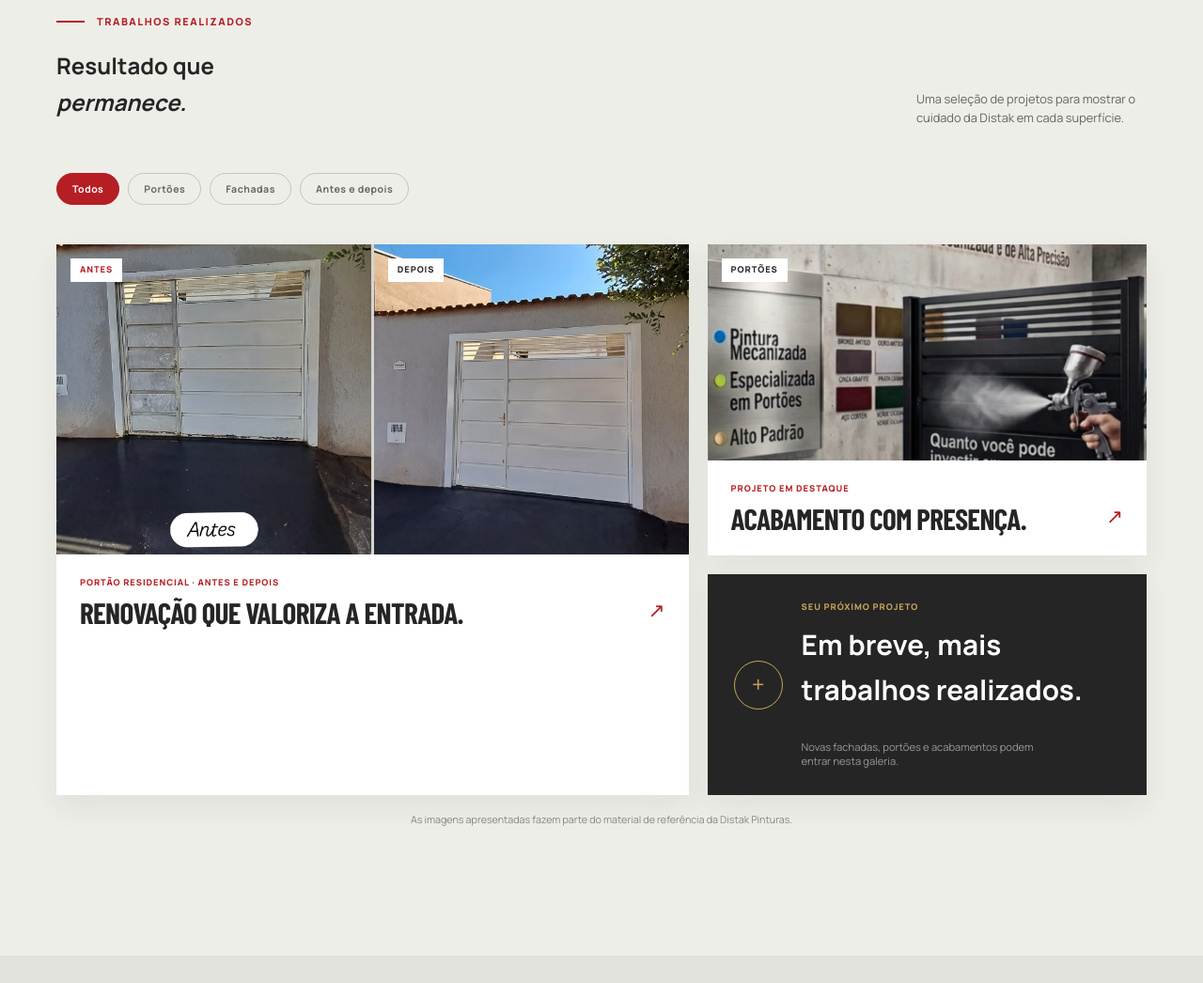
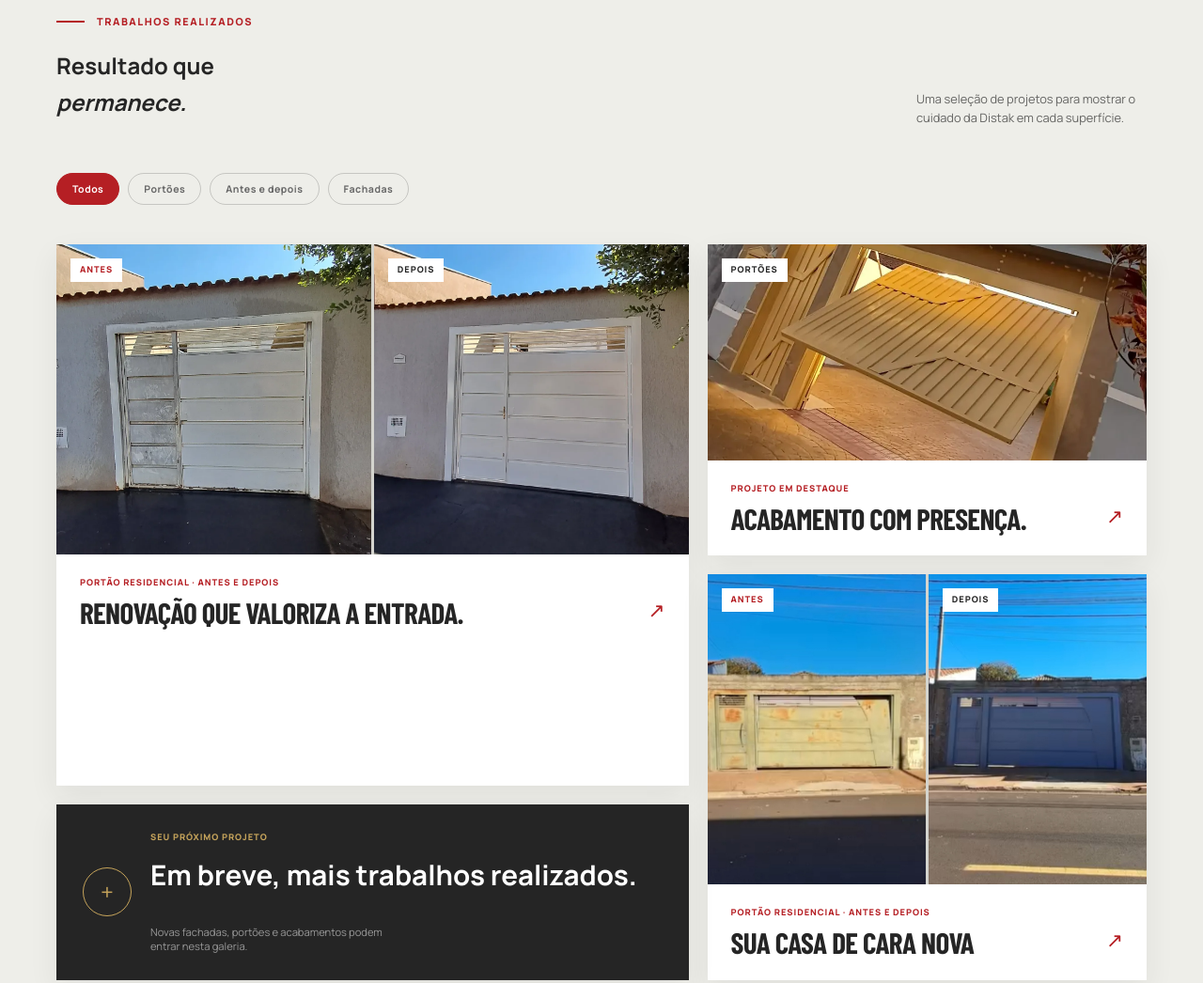
Before and after one commit to SoralTech/distakpinturas, a plain HTML site: page index.html in a window 1280 px wide. Shown: the part 2360-3406 px from the top of the page at 94% size. Drawn offline with nearby package versions, Linux system fonts and the light colour scheme; a web font is replaced by a local one.

Commit message:
Atualizacao das imagens da sessao Trabalhos Realizados

```diff
--- a/index.html
+++ b/index.html
@@ -61,15 +61,109 @@
       </div>
     </section>
 
-    <section class="portfolio section-pad" id="resultado"><div class="container"><div class="result-head reveal"><div><p class="eyebrow"><span class="eyebrow-line"></span> Trabalhos realizados</p><h2>Resultado que<br><em>permanece.</em></h2></div><p>Uma seleção de projetos para mostrar o cuidado da Distak em cada superfície.</p></div>
-      <div class="portfolio-filters reveal reveal-delay" role="tablist" aria-label="Filtrar trabalhos"><button class="filter-button active" data-filter="todos" role="tab" aria-selected="true">Todos</button><button class="filter-button" data-filter="portoes" role="tab" aria-selected="false">Portões</button><button class="filter-button" data-filter="fachadas" role="tab" aria-selected="false">Fachadas</button><button class="filter-button" data-filter="antes-depois" role="tab" aria-selected="false">Antes e depois</button></div>
-      <div class="portfolio-grid">
-        <article class="portfolio-card portfolio-card-featured reveal" data-category="portoes antes-depois"><div class="portfolio-images"><div><img src="assets/antes.png" alt="Portão antes do serviço de pintura"><span>Antes</span></div><div><img src="assets/depois.png" alt="Portão depois do serviço de pintura"><span>Depois</span></div></div><div class="portfolio-info"><div><span class="portfolio-label">Portão residencial · Antes e depois</span><h3>Renovação que valoriza a entrada.</h3></div><span class="portfolio-arrow">↗</span></div></article>
-        <article class="portfolio-card portfolio-card-simple reveal reveal-delay" data-category="portoes"><div class="portfolio-image"><img src="assets/anuncio-distak.png" alt="Portão preto em ambiente de exposição, presente na comunicação da Distak Pinturas"><span class="portfolio-tag">Portões</span></div><div class="portfolio-info"><div><span class="portfolio-label">Projeto em destaque</span><h3>Acabamento com presença.</h3></div><span class="portfolio-arrow">↗</span></div></article>
-        <article class="portfolio-card portfolio-card-placeholder reveal reveal-delay-2" data-category="fachadas"><div class="placeholder-mark">+</div><div><span class="portfolio-label">Seu próximo projeto</span><h3>Em breve, mais trabalhos realizados.</h3><p>Novas fachadas, portões e acabamentos podem entrar nesta galeria.</p></div></article>
+    <section class="portfolio section-pad" id="resultado">
+
+      <div class="container">
+
+        <div class="result-head reveal"><div>
+          <p class="eyebrow"><span class="eyebrow-line"></span> Trabalhos realizados</p>
+          <h2>Resultado que<br><em>permanece.</em></h2></div>
+          <p>Uma seleção de projetos para mostrar o cuidado da Distak em cada superfície.</p>
+        </div>
+
+        <div class="portfolio-filters reveal reveal-delay" role="tablist" aria-label="Filtrar trabalhos">
+          <button class="filter-button active" data-filter="todos" role="tab" aria-selected="true">Todos</button>
+          <button class="filter-button" data-filter="portoes" role="tab" aria-selected="false">Portões</button>
+          <button class="filter-button" data-filter="antes-depois" role="tab" aria-selected="false">Antes e depois</button>
+          <button class="filter-button" data-filter="fachadas" role="tab" aria-selected="false">Fachadas</button>
+        </div>
+
+        <div class="portfolio-grid">
+
+          <article class="portfolio-card portfolio-card-featured reveal" data-category="portoes antes-depois">
+
+            <div class="portfolio-images">
+
+              <div>
+                <img src="assets/1000860891.png" alt="Portão antes do serviço de pintura">
+                <span>Antes</span>
+              </div>
+
+              <div>
+                <img src="assets/1000860892.png" alt="Portão depois do serviço de pintura">
+                <span>Depois</span>
+              </div>
+
+            </div>
+
+            <div class="portfolio-info">
+              <div>
+                <span class="portfolio-label">Portão residencial · Antes e depois</span>
+                <h3>Renovação que valoriza a entrada.</h3>
+              </div>
+
+              <span class="portfolio-arrow">↗</span>
+            </div>
+
+          </article>
+
+          <article class="portfolio-card portfolio-card-simple reveal reveal-delay" data-category="portoes">
+            <div class="portfolio-image">
+              <img src="assets/1000860885.png" alt="Portão preto em ambiente de exposição, presente na comunicação da Distak Pinturas">
+              <span class="portfolio-tag">Portões</span>
+            </div>
+            <div class="portfolio-info">
+              <div>
+                <span class="portfolio-label">Projeto em destaque</span>
+                <h3>Acabamento com presença.</h3>
+              </div><span class="portfolio-arrow">↗</span>
+            </div>
+          </article>
+
+
+          <article class="portfolio-card portfolio-card-featured reveal" data-category="portoes antes-depois">
+
+            <div class="portfolio-images">
+
+              <div>
+                <img src="assets/1000860890.jpg" alt="Portão antes do serviço de pintura">
+                <span>Antes</span>
+              </div>
+
+              <div>
+                <img src="assets/1000860888.jpg" alt="Portão depois do serviço de pintura">
+                <span>Depois</span>
+              </div>
+
+            </div>
+
+            <div class="portfolio-info">
+              <div>
+                <span class="portfolio-label">Portão residencial · Antes e depois</span>
+                <h3>Sua casa de cara nova</h3>
+              </div>
+
+              <span class="portfolio-arrow">↗</span>
+            </div>
+
+          </article>
+
+          <article class="portfolio-card portfolio-card-placeholder reveal reveal-delay-2" data-category="fachadas">
+            <div class="placeholder-mark">+</div>
+            <div>
+              <span class="portfolio-label">Seu próximo projeto</span>
+              <h3>Em breve, mais trabalhos realizados.</h3>
+              <p>Novas fachadas, portões e acabamentos podem entrar nesta galeria.</p>
+            </div>
+          </article>
+
+        </div>
+
+        <!-- <p class="caption">As imagens apresentadas fazem parte do material de referência da Distak Pinturas.</p> -->
+
       </div>
-      <p class="caption">As imagens apresentadas fazem parte do material de referência da Distak Pinturas.</p>
-    </div></section>
+
+    </section>
 
     <section class="process section-pad light-section" id="processo"><div class="container"><div class="process-layout"><div class="process-intro reveal"><p class="eyebrow"><span class="eyebrow-line"></span> Simples e direto</p><h2>Do primeiro contato<br>ao <em>novo visual.</em></h2><p>Você conta o que precisa. A Distak entende o projeto e prepara uma solução sob medida para o seu portão ou fachada.</p></div><div class="process-list"><div class="process-item reveal"><span>01</span><div><h3>Avaliação</h3><p>Entendemos a superfície e o resultado que você busca.</p></div></div><div class="process-item reveal reveal-delay"><span>02</span><div><h3>Orçamento</h3><p>Você recebe uma proposta clara, sem compromisso.</p></div></div><div class="process-item reveal reveal-delay-2"><span>03</span><div><h3>Execução</h3><p>O serviço é realizado com cuidado e precisão.</p></div></div></div></div></div></section>
 
```
Also changed, not shown: assets/1000860856.png (added), assets/1000860885.png (added), assets/1000860888.jpg (added), assets/1000860890.jpg (added), assets/1000860891.png (added), assets/1000860892.png (added), assets/antes.png (deleted), assets/depois.png (deleted).
